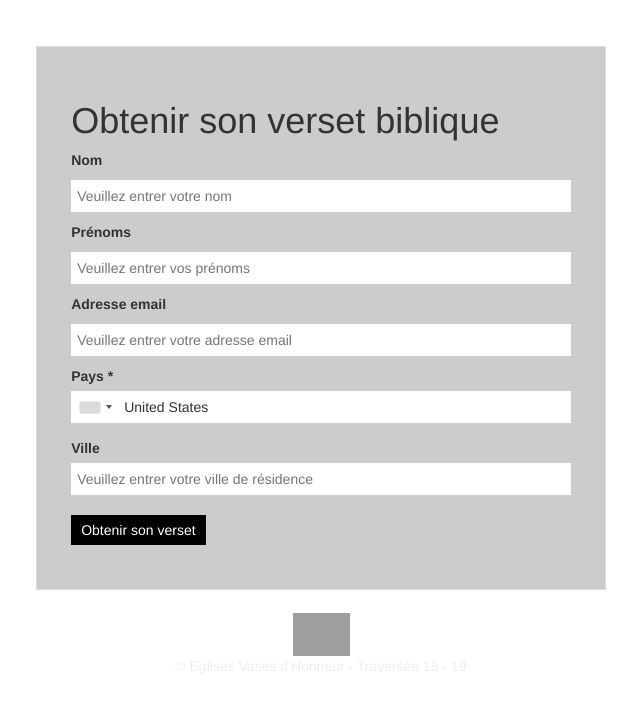
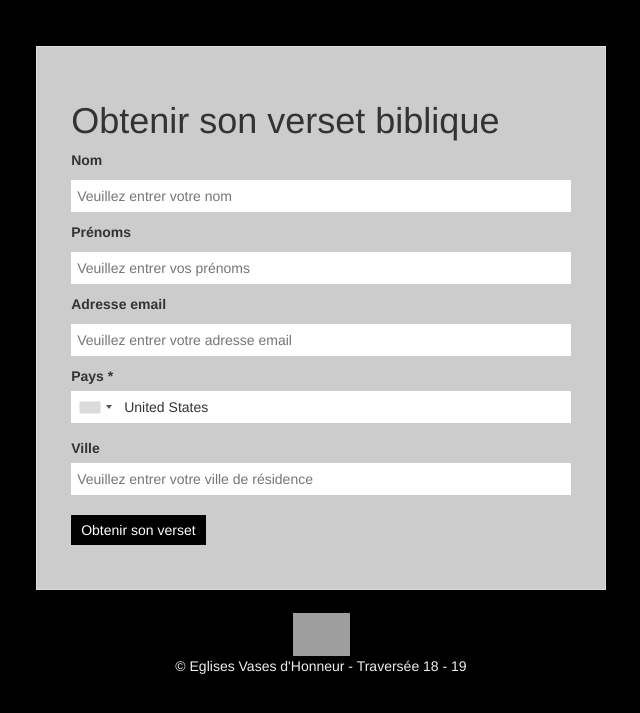
Before and after one commit to erwinFrederic/traversee_16_17, a PHP site: page / in a window 1280 px wide. Shown: the top 713 px of the page, without its empty margins (319-959 px from the left). Run offline with PHP 8.4, Linux system fonts and the light colour scheme; some libraries are stand-ins or nearby versions; grey boxes are pictures that could not be loaded.

Commit message:
Modification du footer

```diff
--- a/css/style.css
+++ b/css/style.css
@@ -1,4 +1,8 @@
 /** **/
+
+body {
+    background: #000;
+}
 
 .message {
     text-align: center;
```
